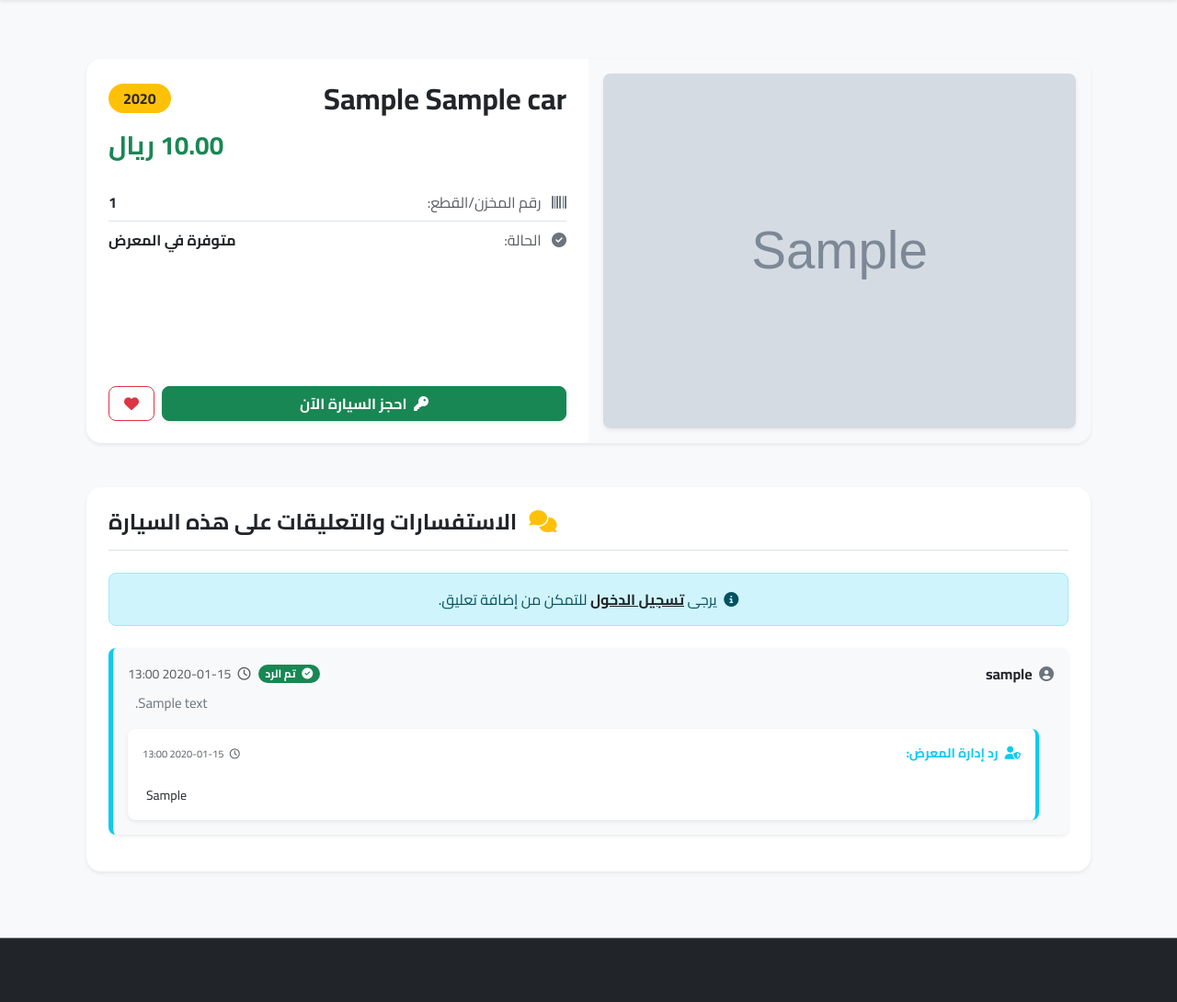
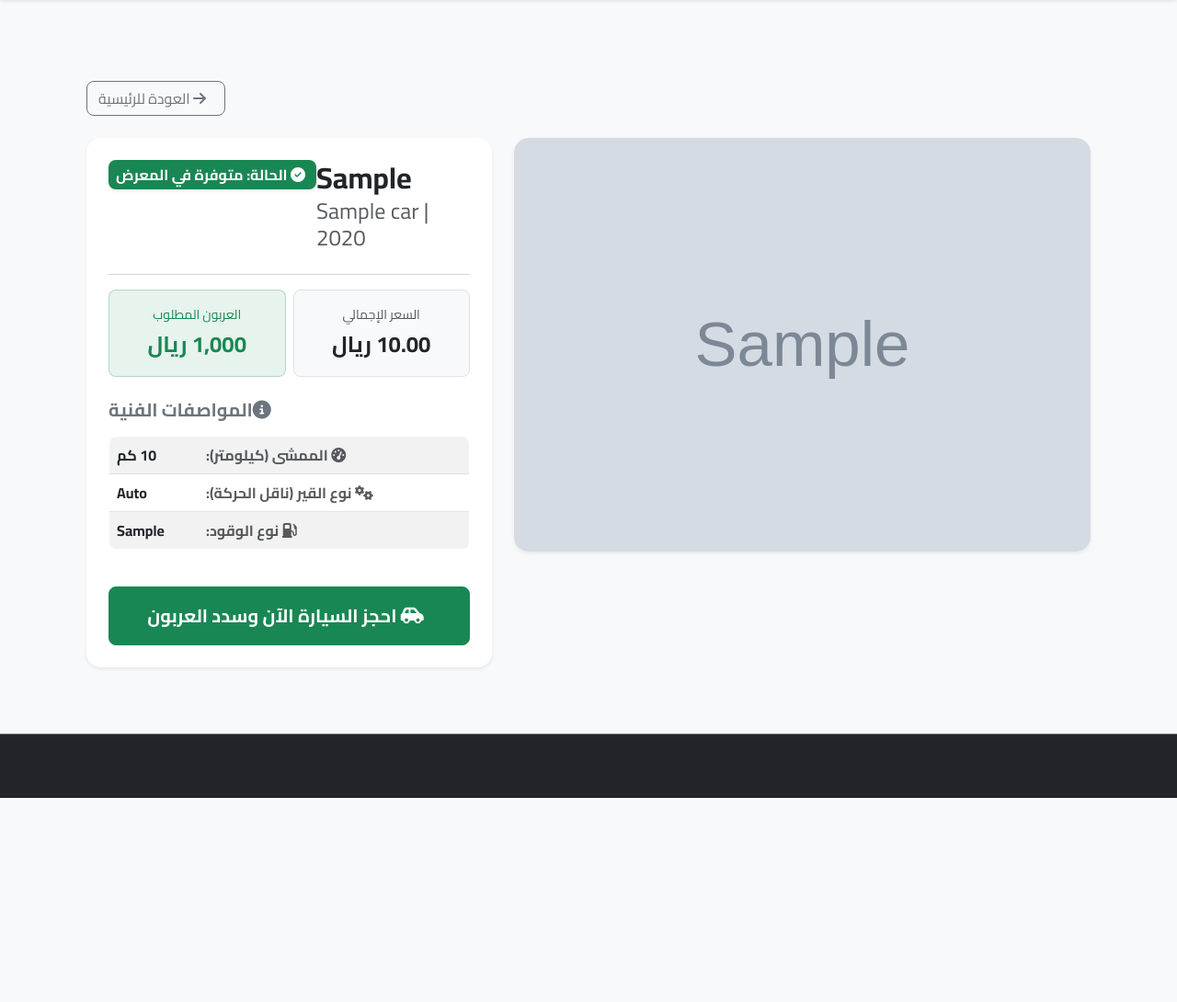
Before and after one commit to yoaghamdi-ship-it/CarProject_Production, a Django app: page /car/1/ in a window 1280 px wide. Shown: the part 56-1146 px from the top of the page at 92% size. After the commit the page ends 924 px from the top, so only its background shows below. Run offline with Django 5.2, Linux system fonts and the light colour scheme; tables that the repository leaves empty hold one stand-in row (values such as "Sample post"); grey boxes marked "Sample" are stand-in pictures.

Commit message:
Completely update detail.html with strict multi-field availability protection logic

```diff
--- a/inventory/templates/inventory/detail.html
+++ b/inventory/templates/inventory/detail.html
@@ -1,138 +1,118 @@
 {% extends "inventory/base.html" %}
 
-{% block title %}{{ car.brand }} {{ car.model_name }} ({{ car.year }}){% endblock %}
+{% block title %}تفاصيل {{ car.brand }} {{ car.model_name }}{% endblock %}
 
 {% block content %}
-<div class="container mt-4 text-end" dir="rtl">
+<div class="container my-5 text-end" dir="rtl">
 
-    <div class="card shadow-sm border-0 rounded-4 overflow-hidden mb-5">
-        <div class="row g-0">
-            <div class="col-md-6 bg-light d-flex align-items-center justify-content-center p-3">
+    <!-- زر العودة للخلف -->
+    <div class="mb-4">
+        <a href="{% url 'inventory:index' %}" class="btn btn-outline-secondary rounded-3">
+            <i class="fas fa-arrow-right ms-2"></i> العودة للرئيسية
+        </a>
+    </div>
+
+    <div class="row g-4">
+        <!-- قسم صور السيارة -->
+        <div class="col-md-7">
+            <div class="card border-0 shadow-sm rounded-4 overflow-hidden">
                 {% if car.image %}
-                    <img src="{{ car.image.url }}" class="img-fluid rounded-3 shadow-sm object-fit-cover w-100" style="max-height: 400px;" alt="{{ car.brand }}">
+                    <img src="{{ car.image.url }}" class="img-fluid w-100" alt="{{ car.brand }} {{ car.model_name }}" style="max-height: 450px; object-fit: cover;">
                 {% else %}
-                    <div class="text-center text-muted py-5">
-                        <i class="fas fa-car fa-5x mb-3 opacity-25"></i>
-                        <p class="mb-0">لا توجد صورة متوفرة للسيارة</p>
+                    <div class="bg-light d-flex align-items-center justify-content-center" style="height: 350px;">
+                        <i class="fas fa-car fa-4x text-muted"></i>
                     </div>
                 {% endif %}
             </div>
+        </div>
 
-            <div class="col-md-6 p-4 d-flex flex-column justify-content-between">
+        <!-- قسم تفاصيل وبيانات السيارة -->
+        <div class="col-md-5">
+            <div class="card border-0 shadow-sm rounded-4 p-4 bg-white h-100 d-flex flex-column justify-content-between">
+
                 <div>
-                    <div class="d-flex justify-content-between align-items-center mb-3">
-                        <h2 class="fw-bold text-dark mb-0">{{ car.brand }} {{ car.model_name }}</h2>
-                        <span class="badge bg-warning text-dark fs-6 px-3 py-2 rounded-pill">{{ car.year }}</span>
+                    <!-- العنوان الرئيسي للسيارة -->
+                    <div class="d-flex justify-content-between align-items-start mb-3">
+                        <div>
+                            <h2 class="fw-bold text-dark mb-1">{{ car.brand }}</h2>
+                            <h4 class="text-muted">{{ car.model_name }} | {{ car.year }}</h4>
+                        </div>
+
+                        <!-- 🔥 التعديل الجوهري: فحص حالة السيارة وعرض الشارة المناسبة بدقة قاطعة -->
+                        <div>
+                            {% if car.status == 'booked' or not car.is_available %}
+                                <span class="badge bg-danger fs-6 p-2 rounded-3 shadow-sm">
+                                    <i class="fas fa-lock ms-1"></i> الحالة: محجوزة
+                                </span>
+                            {% else %}
+                                <span class="badge bg-success fs-6 p-2 rounded-3 shadow-sm">
+                                    <i class="fas fa-check-circle ms-1"></i> الحالة: متوفرة في المعرض
+                                </span>
+                            {% endif %}
+                        </div>
                     </div>
 
-                    <h3 class="text-success fw-bold mb-4">{{ car.price }} ريال</h3>
+                    <hr class="text-muted my-3">
 
-                    <ul class="list-group list-group-flush mb-4">
-                        <li class="list-group-item bg-transparent px-0 d-flex justify-content-between">
-                            <span class="text-muted"><i class="fas fa-barcode me-2 text-secondary"></i> رقم المخزن/القطع:</span>
-                            <strong class="text-dark">{{ car.inventory.id }}</strong>
-                        </li>
-                        <li class="list-group-item bg-transparent px-0 d-flex justify-content-between">
-                            <span class="text-muted"><i class="fas fa-check-circle me-2 text-secondary"></i> الحالة:</span>
-                            <strong class="text-dark">متوفرة في المعرض</strong>
-                        </li>
-                    </ul>
+                    <!-- السعر والعربون -->
+                    <div class="row g-2 mb-4 text-center">
+                        <div class="col-6">
+                            <div class="p-3 bg-light rounded-3 border">
+                                <small class="text-muted d-block mb-1">السعر الإجمالي</small>
+                                <span class="fs-4 fw-bold text-dark">{{ car.price }} ريال</span>
+                            </div>
+                        </div>
+                        <div class="col-6">
+                            <div class="p-3 bg-success bg-opacity-10 rounded-3 border border-success border-opacity-25">
+                                <small class="text-success d-block mb-1">العربون المطلوب</small>
+                                <span class="fs-4 fw-bold text-success">{{ car.deposit_amount|default:"1,000" }} ريال</span>
+                            </div>
+                        </div>
+                    </div>
+
+                    <!-- جدول المواصفات الفنية -->
+                    <h5 class="fw-bold mb-3 text-secondary"><i class="fas fa-info-circle ms-2"></i>المواصفات الفنية</h5>
+                    <table class="table table-striped table-hover border rounded-3 overflow-hidden align-middle">
+                        <tbody>
+                            <tr>
+                                <td class="text-muted fw-bold"><i class="fas fa-tachometer-alt ms-2 text-muted"></i> الممشى (كيلومتر):</td>
+                                <td class="fw-bold text-dark">{{ car.mileage|default:"0" }} كم</td>
+                            </tr>
+                            <tr>
+                                <td class="text-muted fw-bold"><i class="fas fa-cogs ms-2 text-muted"></i> نوع القير (ناقل الحركة):</td>
+                                <td class="fw-bold text-dark">{{ car.transmission|default:"أوتوماتيك" }}</td>
+                            </tr>
+                            <tr>
+                                <td class="text-muted fw-bold"><i class="fas fa-gas-pump ms-2 text-muted"></i> نوع الوقود:</td>
+                                <td class="fw-bold text-dark">{{ car.fuel_type|default:"بنزين" }}</td>
+                            </tr>
+                            {% if car.color %}
+                            <tr>
+                                <td class="text-muted fw-bold"><i class="fas fa-palette ms-2 text-muted"></i> اللون الخارجي:</td>
+                                <td class="fw-bold text-dark">{{ car.color }}</td>
+                            </tr>
+                            {% endif %}
+                        </tbody>
+                    </table>
                 </div>
 
-                <div class="d-flex gap-2 mt-3 align-items-center">
-                    <form action="{% url 'inventory:book_car' car.id %}" method="post" class="flex-grow-1 m-0">
-                        {% csrf_token %}
-                        <button type="submit" class="btn btn-success w-100 py-2.5 fw-bold shadow-sm rounded-3">
-                            <i class="fas fa-key me-1"></i> احجز السيارة الآن
+                <!-- 🔥 التعديل الجوهري الثاني: التحكم في زر الحجز بناءً على حالة المعاملة الفوقية للسيارة -->
+                <div class="mt-4">
+                    {% if car.status == 'booked' or not car.is_available %}
+                        <!-- زر معطل عند حجز السيارة -->
+                        <button class="btn btn-secondary w-100 py-3 rounded-3 fw-bold fs-5 shadow-sm" disabled style="cursor: not-allowed;">
+                            <i class="fas fa-ban ms-2"></i> عذراً، هذه السيارة محجوزة حالياً
                         </button>
-                    </form>
+                    {% else %}
+                        <!-- زر نشط متاح للحجز الفوري -->
+                        <a href="{% url 'inventory:book_car' car.id %}" class="btn btn-success w-100 py-3 rounded-3 fw-bold fs-5 shadow-md">
+                            <i class="fas fa-car-side ms-2"></i> احجز السيارة الآن وسدد العربون
+                        </a>
+                    {% endif %}
+                </div>
 
-                    <a href="{% url 'inventory:toggle_wishlist' car.id %}" class="btn btn-outline-danger px-3 py-2.5 rounded-3" title="إضافة للمفضلة">
-                        <i class="fas fa-heart"></i>
-                    </a>
-                </div>
             </div>
         </div>
     </div>
-
-    <div class="card p-4 shadow-sm border-0 rounded-4 bg-white mb-5">
-        <h4 class="fw-bold text-dark mb-4 border-bottom pb-3">
-            <i class="fas fa-comments text-warning me-2"></i> الاستفسارات والتعليقات على هذه السيارة
-        </h4>
-
-        {% if user.is_authenticated %}
-            <form action="{% url 'inventory:add_comment' car.id %}" method="post" class="mb-5 bg-light p-3 rounded-3 shadow-sm">
-                {% csrf_token %}
-                <div class="mb-3">
-                    <label class="form-label fw-bold text-dark">أضف استفسارك أو تعليقك:</label>
-                    <textarea name="text" class="form-control rounded-3 p-2.5" rows="3" placeholder="اكتب تعليقك أو استفسارك حول السيارة هنا..." required></textarea>
-                </div>
-                <button type="submit" class="btn btn-warning fw-bold text-dark rounded-pill px-4 shadow-sm">
-                    <i class="fas fa-paper-plane me-1"></i> إرسال التعليق
-                </button>
-            </form>
-        {% else %}
-            <div class="alert alert-info rounded-3 text-center mb-4">
-                <i class="fas fa-info-circle me-1"></i> يرجى <a href="{% url 'inventory:login' %}" class="fw-bold text-dark text-decoration-underline">تسجيل الدخول</a> للتمكن من إضافة تعليق.
-            </div>
-        {% endif %}
-
-        <div class="comments-list">
-            {% for comment in car.inventory.comments.all %}
-                <div class="p-3 mb-3 bg-light rounded-3 shadow-sm border-end border-5 {% if comment.reply %}border-info{% else %}border-warning{% endif %}">
-
-                    <div class="d-flex justify-content-between align-items-center flex-wrap gap-2 mb-2">
-                        <div>
-                            <strong class="text-dark">
-                                <i class="fas fa-user-circle text-secondary me-1"></i> {{ comment.user.username }}
-                            </strong>
-                        </div>
-
-                        <div class="d-flex align-items-center gap-2">
-                            {% if comment.reply %}
-                                <span class="badge bg-success text-white rounded-pill"><i class="fas fa-check-circle me-1"></i> تم الرد</span>
-                            {% else %}
-                                <span class="badge bg-warning text-dark rounded-pill"><i class="fas fa-clock me-1"></i> قيد الانتظار</span>
-                            {% endif %}
-
-                            <small class="text-muted">
-                                <i class="far fa-clock me-1"></i> {{ comment.created_at|date:"Y-m-d H:i" }}
-                            </small>
-                        </div>
-                    </div>
-
-                    <p class="mb-0 text-secondary px-2" style="font-size: 15px; line-height: 1.6;">
-                        {{ comment.text }}
-                    </p>
-
-                    {% if comment.reply %}
-                        <div class="bg-white p-3 rounded-3 border-start border-info border-4 mt-3 ms-3 shadow-sm">
-                            <div class="d-flex justify-content-between align-items-center mb-1">
-                                <strong class="text-info" style="font-size: 14px;">
-                                    <i class="fas fa-user-shield me-1"></i> رد إدارة المعرض:
-                                </strong>
-                                {% if comment.replied_at %}
-                                    <small class="text-muted" style="font-size: 11px;">
-                                        <i class="far fa-clock me-1"></i> {{ comment.replied_at|date:"Y-m-d H:i" }}
-                                    </small>
-                                {% endif %}
-                            </div>
-                            <p class="mb-0 text-dark px-1 mt-1" style="font-size: 14px; line-height: 1.5; white-space: pre-line;">
-                                {{ comment.reply }}
-                            </p>
-                        </div>
-                    {% endif %}
-
-                </div>
-            {% empty %}
-                <div class="text-center py-4 text-muted">
-                    <i class="far fa-comments fa-3x opacity-25 mb-2"></i>
-                    <p class="mb-0">لا توجد تعليقات على هذه السيارة بعد. كن أول من يسأل!</p>
-                </div>
-            {% endfor %}
-        </div>
-
-    </div>
-
 </div>
 {% endblock %}
```
